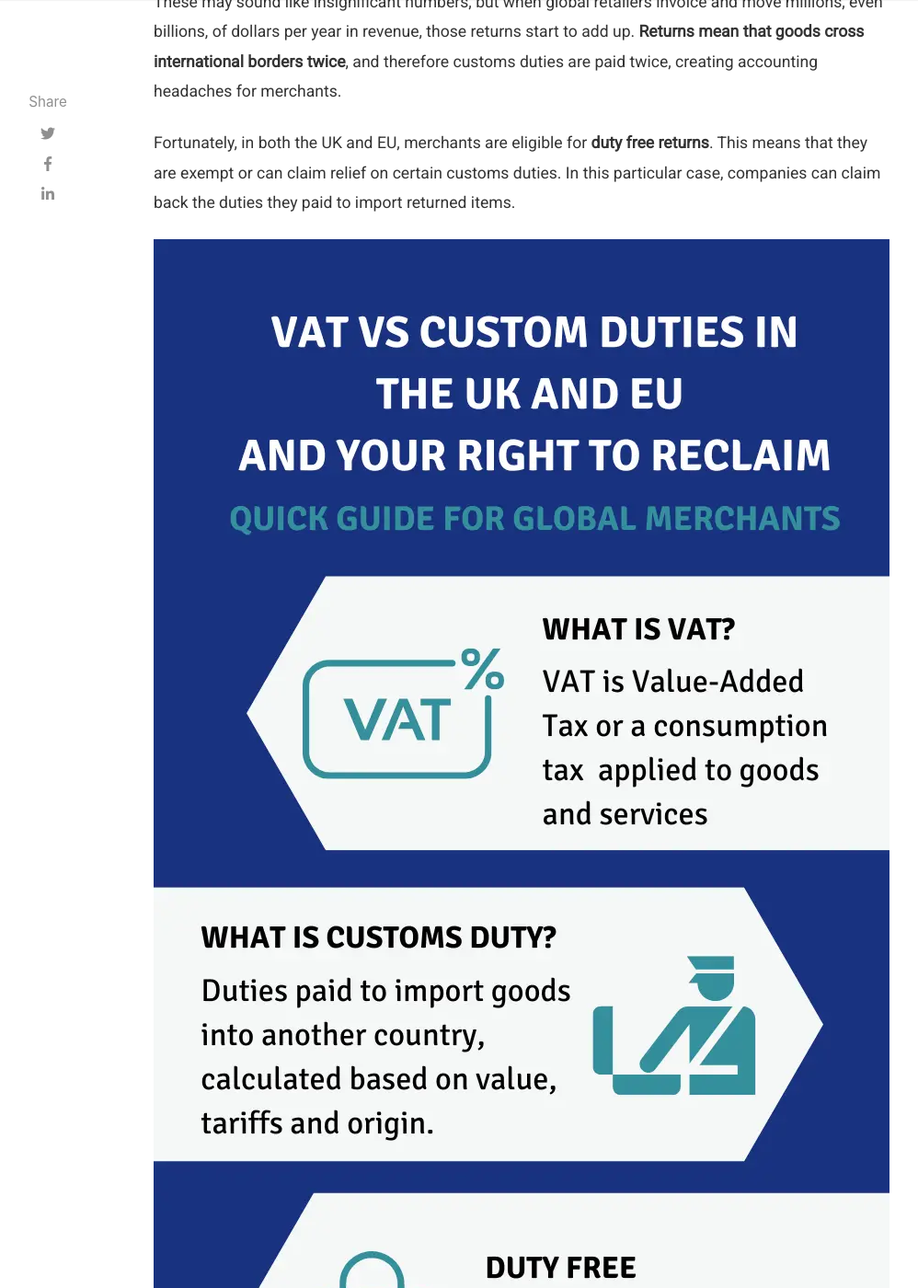
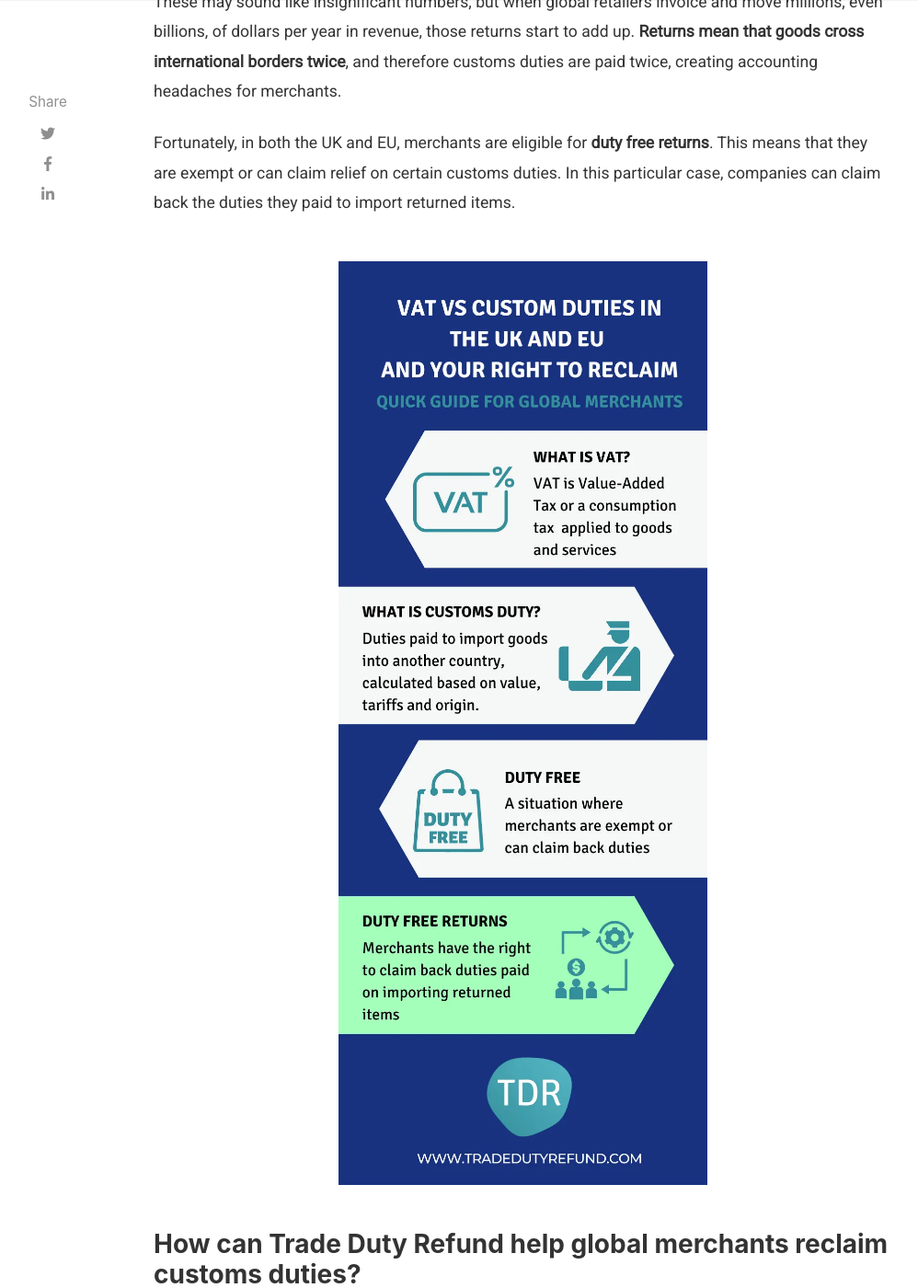
Before and after one commit to madeInLagny/TDR-EN-BLOG, a Jekyll site: the page built from _posts/2022-12-12-vat-vs-custom-duties-in-the-uk-and-eu-and-your-right-to-reclaim.md, in a window 1280 px wide and 1400 px high, scrolled down 2675 px. Shown: the whole window at 92% size, without its empty margins (118-1116 px from the left). Built offline with Jekyll 4.4.1, drawn with Linux system fonts in a browser that asks for light colours; nearby versions of some CDN libraries; some web fonts are replaced; comment, search, counter and statistics services are not loaded; some of the changed text lies outside the part shown.

Commit message:
post design reviewed

```diff
--- a/_posts/2022-12-12-vat-vs-custom-duties-in-the-uk-and-eu-and-your-right-to-reclaim.md
+++ b/_posts/2022-12-12-vat-vs-custom-duties-in-the-uk-and-eu-and-your-right-to-reclaim.md
@@ -39,13 +39,14 @@ These may sound like insignificant numbers, but when global retailers invoice an
 
 Fortunately, in both the UK and EU, merchants are eligible for **duty free returns**. This means that they are exempt or can claim relief on certain customs duties. In this particular case, companies can claim back the duties they paid to import returned items.
 
+{:.postIllustration}
 ![An illustration of VAT and Duty definition]({{ site.baseurl }}/assets/images/20231212-2.webp)
 
-***How can Trade Duty Refund help global merchants reclaim customs duties?***
+### How can Trade Duty Refund help global merchants reclaim customs duties?
 
 Trying to claim back customs duties from the **UK HM Revenue & Customs** or the **EU Taxation & Customs Union** can be burdensome and time-consuming, especially when companies deal with hundreds or thousands of returns.
 
-Trade Duty Refund, built on the expertise of international trade consultants and AI-powered data analytics technology, helps companies file bulk claims quickly just from a list of returns that the company provides.
+[Trade Duty Refund](https://tradedutyrefund.com), built on the expertise of international trade consultants and AI-powered data analytics technology, helps companies file bulk claims quickly just from a list of returns that the company provides.
 
 Merchants can focus on selling and logistics while Trade Duty Refund works on efficiently and successfully claiming back duties owed.
 
--- a/assets/css/main.scss
+++ b/assets/css/main.scss
@@ -37,6 +37,13 @@ a {
 	border-color: #358f9c;
 }
 
+@media (min-width: 768px) {
+	.postIllustration {
+			width: 50%;
+			margin: 3rem auto!important;
+	}
+}
+
 // Import partials from `sass_dir` (defaults to `_sass`)
 @import
 	"syntax",
```
Also changed, not shown: README.md.
